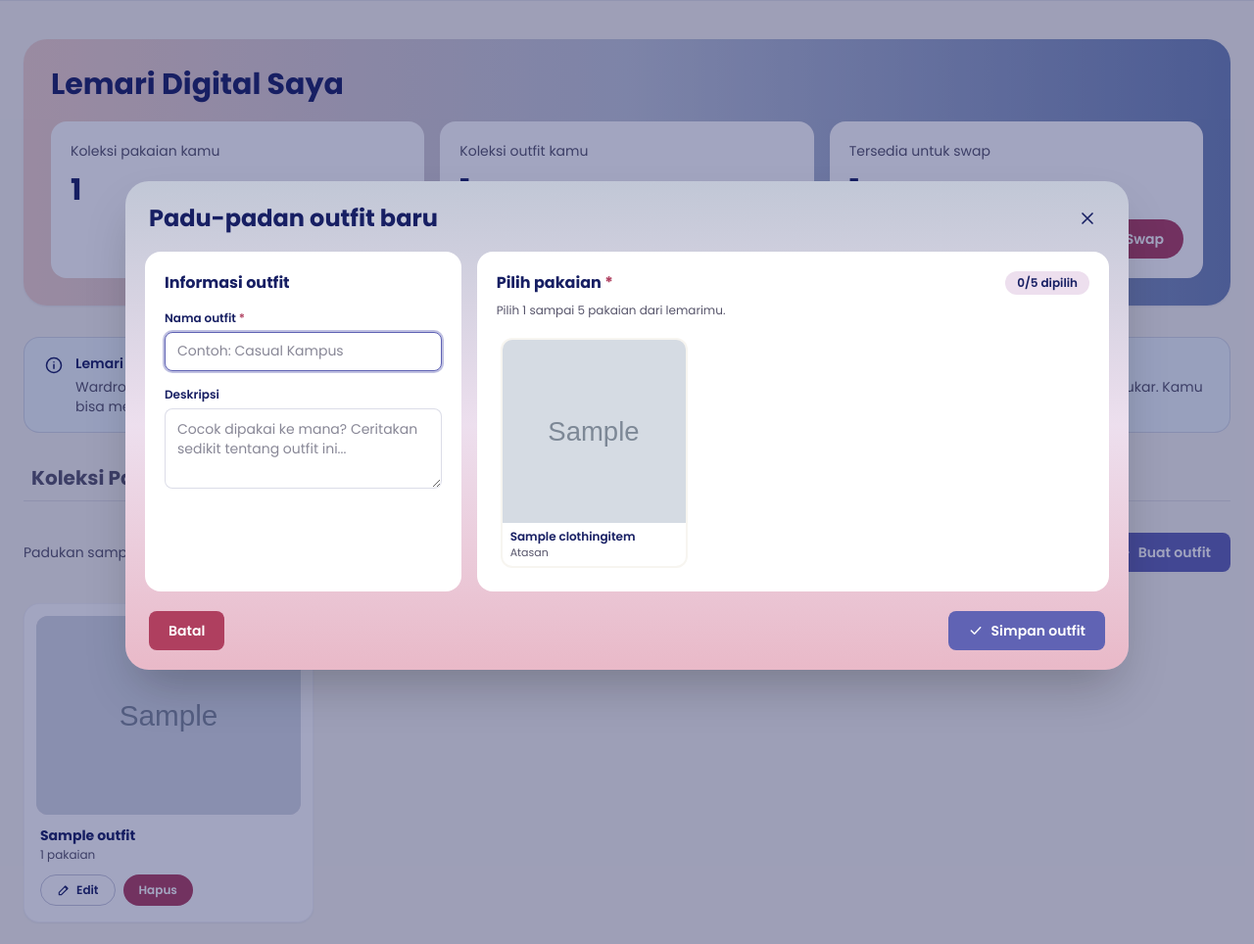
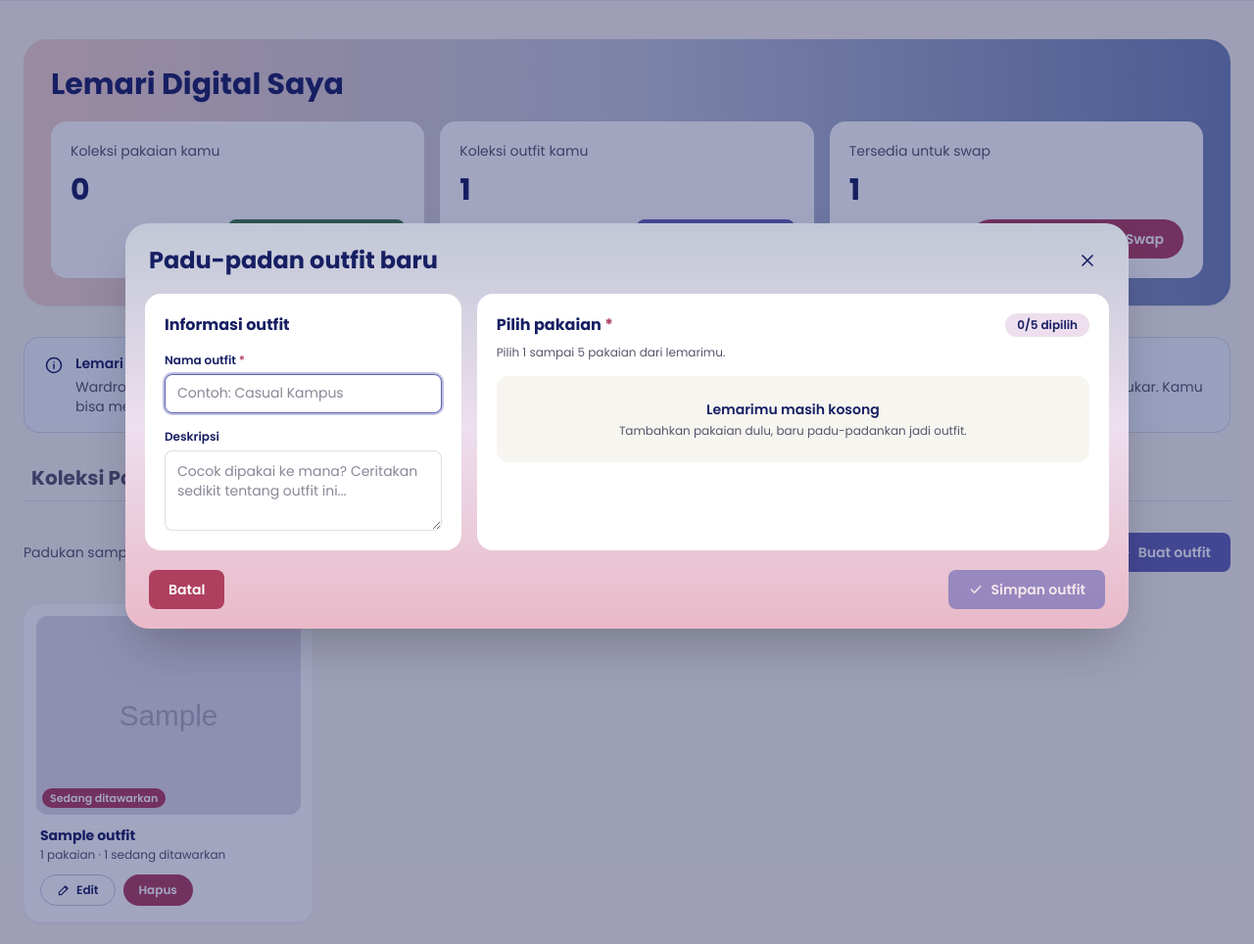
Before and after one commit to pbp-kelompok-c12-26/PROYEK-TENGAH-SEMESTER-PBP, a Django app: page /digital-wardrobe/?tab=outfit&add_outfit=1 in a window 1280 px wide. Shown: the part 133-1097 px from the top of the page at 98% size. Run offline with Django 5.2, Linux system fonts and the light colour scheme; a user stored in the database is signed in; tables that the repository leaves empty hold one stand-in row (values such as "Sample post"); grey boxes marked "Sample" are stand-in pictures; some libraries are stand-ins or nearby versions.

Commit message:
feat(wardrobe): sembunyikan item yang ditawarkan, badge status di outfit, konfirmasi hapus lebih jelas

```diff
--- a/digital_wardrobe/forms.py
+++ b/digital_wardrobe/forms.py
@@ -1,4 +1,5 @@
 from django import forms
+from django.db.models import Q
 
 from .models import ClothingItem, Outfit
 
@@ -110,7 +111,14 @@ class OutfitForm(forms.ModelForm):
     def __init__(self, *args, user=None, **kwargs):
         super().__init__(*args, **kwargs)
         self.user = user
-        self.fields['items'].queryset = ClothingItem.objects.filter(user=user).order_by('category', '-created_at')
+        # Yang bisa dipilih: pakaian di lemari, ditambah pakaian yang sudah ada di outfit ini
+        # (meski sedang ditawarkan) supaya tidak hilang saat outfit diedit.
+        allowed = Q(is_listed_for_swap=False)
+        if self.instance.pk:
+            allowed |= Q(pk__in=self.instance.items.values('pk'))
+        self.fields['items'].queryset = (
+            ClothingItem.objects.filter(user=user).filter(allowed).order_by('category', '-created_at')
+        )
         self.fields['name'].error_messages['required'] = 'Wajib diisi.'
 
     def clean_items(self):
--- a/digital_wardrobe/views.py
+++ b/digital_wardrobe/views.py
@@ -2,7 +2,7 @@ from datetime import timedelta
 
 from django.contrib import messages
 from django.contrib.auth.decorators import login_required
-from django.db.models import Q
+from django.db.models import Count, Q
 from django.http import JsonResponse
 from django.shortcuts import get_object_or_404, redirect, render
 from django.template.loader import render_to_string
@@ -52,7 +52,7 @@ def _auto_open_url(request):
     if request.GET.get('add') == '1':
         return reverse('digital_wardrobe:item_create')
     edit_pk = request.GET.get('edit', '')
-    if edit_pk.isdigit() and ClothingItem.objects.filter(pk=edit_pk, user=request.user).exists():
+    if edit_pk.isdigit() and ClothingItem.objects.in_wardrobe(request.user).filter(pk=edit_pk).exists():
         return reverse('digital_wardrobe:item_update', args=[int(edit_pk)])
     if request.GET.get('add_outfit') == '1':
         url = reverse('digital_wardrobe:outfit_create')
@@ -67,7 +67,7 @@ def _auto_open_url(request):
 # R -> Read: halaman Lemari Digital (daftar pakaian + filter)
 @login_required
 def index(request):
-    user_items = ClothingItem.objects.filter(user=request.user)
+    user_items = ClothingItem.objects.in_wardrobe(request.user)
 
     tab = request.GET.get('tab', 'pakaian')
     show = request.GET.get('show', 'all')
@@ -88,7 +88,7 @@ def index(request):
         items = items.filter(category=category)
     if query:
         items = items.filter(Q(name__icontains=query) | Q(description__icontains=query))
-    items = items.order_by(SORT_OPTIONS[sort][0])
+    items = items.annotate(outfit_total=Count('outfits')).order_by(SORT_OPTIONS[sort][0])
 
     filtered_total = items.count()
     params = request.GET.copy()
@@ -115,10 +115,22 @@ def index(request):
         'sort_choices': [(key, label) for key, (_, label) in SORT_OPTIONS.items()],
         'total_items': user_items.count(),
         'total_outfits': Outfit.objects.filter(user=request.user).count(),
-        'total_for_swap': user_items.filter(is_listed_for_swap=True).count(),
+        'total_for_swap': ClothingItem.objects.listed_for_swap(request.user).count(),
         'auto_open_url': _auto_open_url(request),
     }
     return render(request, 'digital_wardrobe/index.html', context)
+
+
+LISTED_MESSAGE = '"{name}" sedang ditawarkan di Items for Swap. Kelola dari Item Swap Saya, atau kembalikan dulu ke lemari.'
+
+
+def _listed_response(request, item):
+    """Pakaian yang sedang ditawarkan tidak dikelola dari wardrobe."""
+    message = LISTED_MESSAGE.format(name=item.name)
+    if is_ajax(request):
+        return JsonResponse({'ok': False, 'message': message}, status=409)
+    messages.info(request, message)
+    return redirect('digital_wardrobe:index')
 
 
 # Alamat lama daftar pakaian diarahkan ke halaman Lemari Digital
@@ -131,6 +143,8 @@ def item_list(request):
 @login_required
 def item_detail(request, pk):
     item = get_object_or_404(ClothingItem, pk=pk, user=request.user)
+    if item.is_listed_for_swap:
+        return _listed_response(request, item)
     return render(request, 'digital_wardrobe/item_detail.html', {
         'item': item,
         'added_label': format_tanggal(item.created_at),
@@ -150,6 +164,7 @@ def _form_modal(request, form, item=None):
 
 
 def _card(request, item):
+    item.outfit_total = item.outfits.count()
     return render_to_string('digital_wardrobe/partials/item_card.html', {'item': item}, request=request)
 
 
@@ -166,7 +181,7 @@ def item_create(request):
                 return JsonResponse({
                     'ok': True,
                     'card_html': _card(request, item),
-                    'total_items': ClothingItem.objects.filter(user=request.user).count(),
+                    'total_items': ClothingItem.objects.in_wardrobe(request.user).count(),
                     'message': f'"{item.name}" masuk ke lemarimu.',
                 })
             messages.success(request, f'"{item.name}" masuk ke lemarimu.')
@@ -184,6 +199,8 @@ def item_create(request):
 @login_required
 def item_update(request, pk):
     item = get_object_or_404(ClothingItem, pk=pk, user=request.user)
+    if item.is_listed_for_swap:
+        return _listed_response(request, item)
     if request.method == 'POST':
         form = ClothingItemForm(request.POST, request.FILES, instance=item)
         if form.is_valid():
@@ -214,11 +231,8 @@ def item_delete(request, pk):
 
     # Cegah data yatim di modul Items for Swap / Swap Request (panduan §2.3)
     if item.is_listed_for_swap:
-        messages.error(
-            request,
-            f'"{item.name}" sedang ditawarkan di Items for Swap. Batalkan dulu dari Items for Swap sebelum menghapus.',
-        )
-        return redirect('digital_wardrobe:item_detail', pk=item.pk)
+        messages.error(request, LISTED_MESSAGE.format(name=item.name))
+        return redirect('digital_wardrobe:index')
 
     name = item.name
     if item.image:
@@ -248,6 +262,7 @@ def with_tiles(outfit):
     spans = COLLAGE_SPANS.get(len(items), [])
     outfit.tiles = [{'item': item, 'span': span} for item, span in zip(items, spans)]
     outfit.item_total = len(items)
+    outfit.listed_total = sum(1 for item in items if item.is_listed_for_swap)
     return outfit
 
 
@@ -298,7 +313,7 @@ def outfit_create(request):
     # Pakaian yang langsung terpilih, mis. dari tombol "Pakai untuk Outfit" di detail pakaian
     initial = {}
     item_pk = request.GET.get('item', '')
-    if item_pk.isdigit() and ClothingItem.objects.filter(pk=item_pk, user=request.user).exists():
+    if item_pk.isdigit() and ClothingItem.objects.in_wardrobe(request.user).filter(pk=item_pk).exists():
         initial['items'] = [int(item_pk)]
     form = OutfitForm(initial=initial, user=request.user)
 
@@ -312,9 +327,11 @@ def outfit_create(request):
 @login_required
 def outfit_detail(request, pk):
     outfit = get_object_or_404(Outfit.objects.prefetch_related('items'), pk=pk, user=request.user)
+    outfit_items = list(outfit.items.all())
     return render(request, 'digital_wardrobe/outfit_detail.html', {
         'outfit': outfit,
-        'outfit_items': outfit.items.all(),
+        'outfit_items': outfit_items,
+        'has_listed': any(item.is_listed_for_swap for item in outfit_items),
         'added_label': format_tanggal(outfit.created_at),
     })
 
--- a/templates/base.html
+++ b/templates/base.html
@@ -58,7 +58,7 @@
         <div class="max-w-7xl mx-auto px-4 sm:px-6 h-16 flex items-center justify-between gap-4">
 
             <!-- LOGO SWAPDROBE (Holo Berry) -->
-            <a href="{% url 'accounts:index' %}" class="flex items-center shrink-0" aria-label="Swapdrobe, ke beranda">
+            <a href="{% url 'home:index' %}" class="flex items-center shrink-0" aria-label="Swapdrobe, ke beranda">
                 <svg xmlns="http://www.w3.org/2000/svg" viewBox="0 0 331.3 64.0" class="h-8 sm:h-9 w-auto" role="img" aria-hidden="true"><g transform="translate(0 0)">
 <defs>
 <linearGradient id="hnbase" x1="0" y1="0" x2="1" y2="1"><stop offset="0" stop-color="#AF3F5F"/><stop offset=".26" stop-color="#D788B2"/><stop offset=".44" stop-color="#C9A6E8"/><stop offset=".58" stop-color="#9FB4F0"/><stop offset=".76" stop-color="#D788B2"/><stop offset="1" stop-color="#CA6D88"/></linearGradient>
--- a/templates/digital_wardrobe/item_detail.html
+++ b/templates/digital_wardrobe/item_detail.html
@@ -79,7 +79,7 @@
             </div>
 
             <div class="flex items-center justify-between gap-3 pt-2">
-                <button type="button" data-delete-url="{% url 'digital_wardrobe:item_delete' item.pk %}" data-delete-name="{{ item.name }}"
+                <button type="button" data-delete-url="{% url 'digital_wardrobe:item_delete' item.pk %}" data-delete-name="{{ item.name }}" data-delete-outfits="{{ outfit_count }}"
                         class="h-10 px-6 rounded-lg bg-swBerry text-white text-sm font-semibold hover:bg-swBerry/90">
                     Hapus
                 </button>
--- a/templates/digital_wardrobe/partials/delete_modal.html
+++ b/templates/digital_wardrobe/partials/delete_modal.html
@@ -3,11 +3,16 @@
     <form method="post" data-delete-form class="relative w-full max-w-sm bg-white rounded-3xl shadow-2xl p-6 flex flex-col gap-4">
         {% csrf_token %}
         <h2 id="delete-modal-title" class="text-lg font-bold text-swNavy" data-delete-title>Yakin hapus pakaian ini?</h2>
-        <p class="text-sm text-swSlate">
-            <span data-delete-name class="font-semibold text-swNavy"></span>
-            <span data-delete-desc="item">akan dihapus permanen dari lemarimu, termasuk dari outfit yang memakainya.</span>
-            <span data-delete-desc="outfit" class="hidden">akan dihapus. Pakaian di dalamnya tetap ada di lemarimu.</span>
-        </p>
+        <div class="text-sm text-swSlate space-y-2">
+            <p>
+                <span data-delete-name class="font-semibold text-swNavy"></span>
+                <span data-delete-desc="item">akan dihapus permanen dari lemarimu.</span>
+                <span data-delete-desc="outfit" class="hidden">akan dihapus permanen. Jadwalnya di Kalender Outfit juga ikut terhapus. Pakaian di dalamnya tetap ada di lemarimu.</span>
+            </p>
+            <p data-delete-outfit-note class="hidden rounded-xl bg-swBlush px-3 py-2 text-swNavy">
+                Pakaian ini ada di <span data-delete-outfits class="font-semibold"></span> outfit dan akan dilepas dari outfit tersebut, termasuk di Kalender Outfit.
+            </p>
+        </div>
         <div class="flex justify-end gap-2">
             <button type="button" data-close-delete class="h-10 px-5 rounded-lg border border-swNavy/20 text-swNavy text-sm font-semibold hover:bg-swCream">Batal</button>
             <button type="submit" class="h-10 px-5 rounded-lg bg-swBerry text-white text-sm font-semibold hover:bg-swBerry/90">Ya, hapus</button>
--- a/templates/digital_wardrobe/partials/item_card.html
+++ b/templates/digital_wardrobe/partials/item_card.html
@@ -19,7 +19,7 @@
             <svg class="w-3.5 h-3.5" viewBox="0 0 24 24" fill="none" stroke="currentColor" stroke-width="2" stroke-linecap="round" stroke-linejoin="round" aria-hidden="true"><path d="M4 20h4L19 9l-4-4L4 16z"/><path d="m14 6 4 4"/></svg>
             Edit
         </button>
-        <button type="button" data-delete-url="{% url 'digital_wardrobe:item_delete' item.pk %}" data-delete-name="{{ item.name }}"
+        <button type="button" data-delete-url="{% url 'digital_wardrobe:item_delete' item.pk %}" data-delete-name="{{ item.name }}" data-delete-outfits="{{ item.outfit_total|default:0 }}"
                 class="h-8 px-4 inline-flex items-center rounded-full bg-swBerry text-white text-xs font-semibold hover:bg-swBerry/90 transition-colors">
             Hapus
         </button>
--- /dev/null
+++ b/templates/digital_wardrobe/partials/item_status_badge.html
@@ -0,0 +1,7 @@
+{% comment %}
+Badge status pakaian. Dipakai di koleksi outfit dan bisa di-include modul lain (mis. Kalender Outfit):
+    {% include 'digital_wardrobe/partials/item_status_badge.html' with item=pakaian %}
+{% endcomment %}
+{% if item.status_label %}
+<span class="inline-flex items-center px-2 py-0.5 rounded-full bg-swBerry text-white text-[11px] font-semibold whitespace-nowrap">{{ item.status_label }}</span>
+{% endif %}
--- a/templates/digital_wardrobe/partials/outfit_card.html
+++ b/templates/digital_wardrobe/partials/outfit_card.html
@@ -3,9 +3,12 @@
         {% if outfit.tiles %}
         <div class="grid grid-cols-6 grid-rows-2 gap-1 w-full h-full">
             {% for tile in outfit.tiles %}
-            <div class="{{ tile.span }} overflow-hidden bg-swBlush">
+            <div class="{{ tile.span }} relative overflow-hidden bg-swBlush">
                 {% if tile.item.image %}
-                <img src="{{ tile.item.image.url }}" alt="{{ tile.item.name }}" loading="lazy" class="w-full h-full object-cover">
+                <img src="{{ tile.item.image.url }}" alt="{{ tile.item.name }}" loading="lazy" class="w-full h-full object-cover {% if tile.item.is_listed_for_swap %}opacity-60{% endif %}">
+                {% endif %}
+                {% if tile.item.is_listed_for_swap %}
+                <span class="absolute left-1.5 bottom-1.5">{% include 'digital_wardrobe/partials/item_status_badge.html' with item=tile.item %}</span>
                 {% endif %}
             </div>
             {% endfor %}
@@ -18,7 +21,7 @@
         <h3 class="font-bold text-sm text-swNavy leading-snug">
             <a href="{% url 'digital_wardrobe:outfit_detail' outfit.pk %}" class="hover:text-swPlum">{{ outfit.name }}</a>
         </h3>
-        <p class="text-xs text-swSlate mt-0.5">{{ outfit.item_total }} pakaian</p>
+        <p class="text-xs text-swSlate mt-0.5">{{ outfit.item_total }} pakaian{% if outfit.listed_total %} · {{ outfit.listed_total }} sedang ditawarkan{% endif %}</p>
     </div>
     <div class="flex gap-2 pt-3 px-1 pb-1">
         <button type="button" data-open-modal="{% url 'digital_wardrobe:outfit_update' outfit.pk %}"
--- a/templates/digital_wardrobe/partials/outfit_form_modal.html
+++ b/templates/digital_wardrobe/partials/outfit_form_modal.html
@@ -52,6 +52,7 @@
                             <span class="block px-2 py-1.5 bg-white">
                                 <span class="block text-xs font-semibold text-swNavy truncate">{{ item.name }}</span>
                                 <span class="block text-[11px] text-swSlate">{{ item.get_category_display }}</span>
+                                {% if item.is_listed_for_swap %}<span class="block mt-1">{% include 'digital_wardrobe/partials/item_status_badge.html' %}</span>{% endif %}
                             </span>
                         </span>
                         <span class="absolute top-2 right-2 w-6 h-6 rounded-full bg-white/90 border border-swNavy/20 hidden peer-checked:flex items-center justify-center text-swPlum" aria-hidden="true">
--- a/templates/digital_wardrobe/partials/wardrobe_js.html
+++ b/templates/digital_wardrobe/partials/wardrobe_js.html
@@ -40,6 +40,10 @@
         try {
             const res = await fetch(url, { headers: { 'X-Requested-With': 'XMLHttpRequest' } });
             const data = await res.json();
+            if (!data.modal_html) {
+                toast(data.message || 'Gagal membuka form. Coba lagi.', true);
+                return;
+            }
             showModal(data.modal_html);
         } catch (err) {
             toast('Gagal membuka form. Coba lagi.', true);
@@ -93,7 +97,8 @@
                 });
                 const data = await res.json();
                 if (!data.ok) {
-                    showModal(data.modal_html);
+                    if (data.modal_html) showModal(data.modal_html);
+                    else { closeModal(); toast(data.message || 'Gagal menyimpan.', true); }
                     return;
                 }
                 closeModal();
@@ -133,7 +138,7 @@
     }
 
     // ---------- Modal hapus ----------
-    function openDelete(url, name, kind = 'item') {
+    function openDelete(url, name, kind = 'item', outfitCount = 0) {
         deleteModal.querySelector('[data-delete-form]').action = url;
         deleteModal.querySelector('[data-delete-name]').textContent = name;
         deleteModal.querySelector('[data-delete-title]').textContent =
@@ -141,6 +146,9 @@
         deleteModal.querySelectorAll('[data-delete-desc]').forEach((el) => {
             el.classList.toggle('hidden', el.dataset.deleteDesc !== kind);
         });
+        const count = parseInt(outfitCount, 10) || 0;
+        deleteModal.querySelector('[data-delete-outfits]').textContent = count;
+        deleteModal.querySelector('[data-delete-outfit-note]').classList.toggle('hidden', !(kind === 'item' && count > 0));
         deleteModal.classList.remove('hidden');
         deleteModal.classList.add('flex');
         deleteModal.querySelector('[data-close-delete]').focus();
@@ -163,7 +171,7 @@
         const deleteBtn = e.target.closest('[data-delete-url]');
         if (deleteBtn) {
             lastTrigger = deleteBtn;
-            openDelete(deleteBtn.dataset.deleteUrl, deleteBtn.dataset.deleteName, deleteBtn.dataset.deleteKind);
+            openDelete(deleteBtn.dataset.deleteUrl, deleteBtn.dataset.deleteName, deleteBtn.dataset.deleteKind, deleteBtn.dataset.deleteOutfits);
             return;
         }
         if (e.target.closest('[data-close-modal]')) closeModal();
```
Also changed, not shown: digital_wardrobe/models.py (+23 -0 lines), templates/digital_wardrobe/outfit_detail.html (+17 -1 lines).
